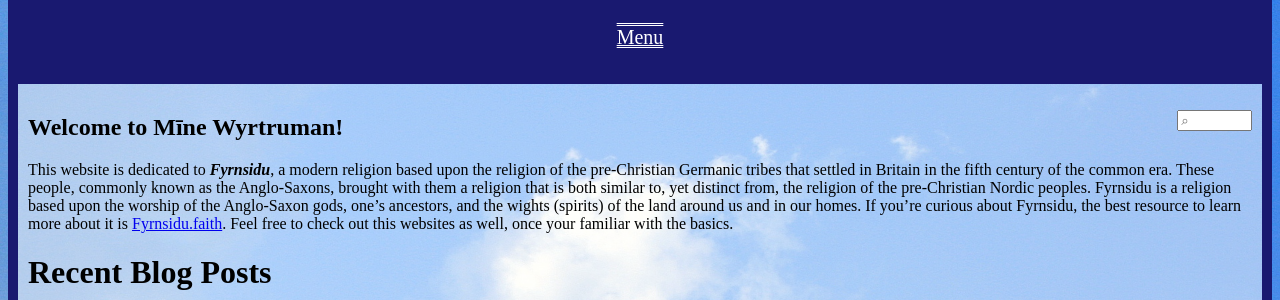
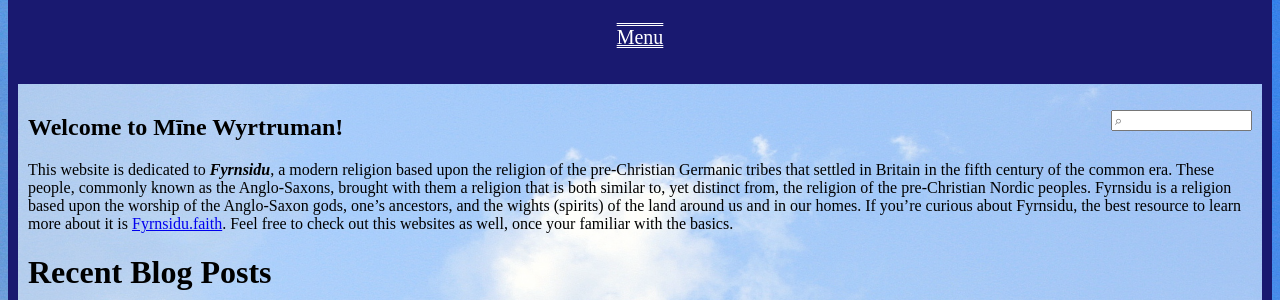
Before and after one commit to byronpendason/byronpendason.github.io, a Jekyll site: the page built from index.md, in a window 1280 px wide. Shown: the part 141-441 px from the top of the page. Built offline with Jekyll 4.4.1, drawn with Linux system fonts in a browser that asks for light colours; our own code applies the rules of GitHub Pages for plain Markdown files; comment, search, counter and statistics services are not loaded.

Commit message:
update style.css

```diff
--- a/css/style.css
+++ b/css/style.css
@@ -61,7 +61,7 @@ nav a {
 }
 #search-input {
   float: right;
-  max-width: 5em;
+  max-width: 10em;
 }
 #content {
   background: rgba(255, 255, 255, 0.5);
```
